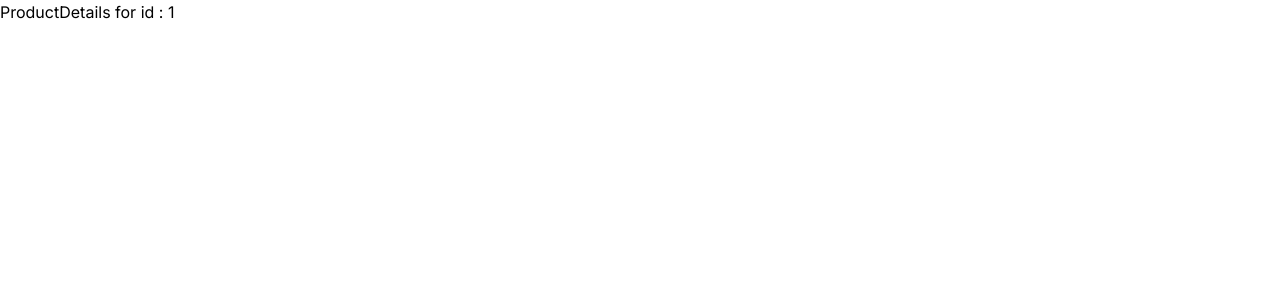
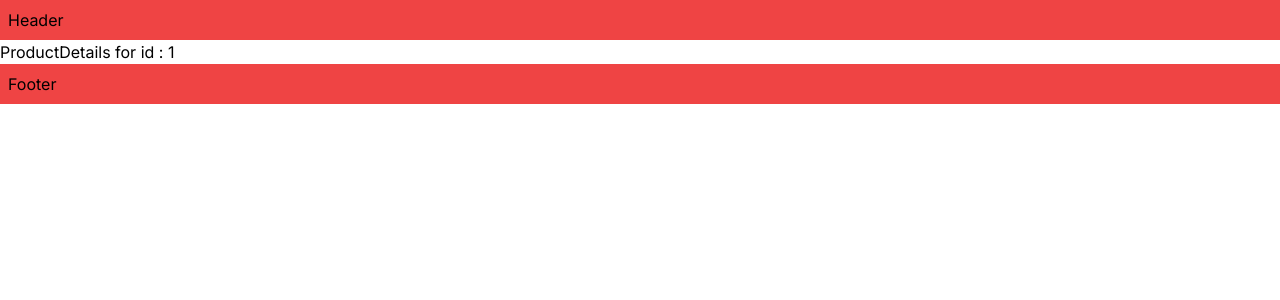
Before and after one commit to AlaaHamdyMohammadi/Next14-project, a Next.js app: page /products/1 in a window 1280 px wide. Shown: the top 300 px of the page. Built offline with nearby package versions, Linux system fonts and the light colour scheme.

Commit message:
add static and dynamic metadata

```diff
--- /dev/null
+++ b/src/app/about/page.tsx
@@ -0,0 +1,13 @@
+import { Metadata } from 'next'
+import React from 'react'
+
+export const metadata: Metadata = {
+    title: 'About page',
+}
+const AboutPage = () => {
+  return (
+    <div>AboutPage</div>
+  )
+}
+
+export default AboutPage
--- a/src/app/layout.tsx
+++ b/src/app/layout.tsx
@@ -16,7 +16,11 @@ export default function RootLayout({
 }>) {
   return (
     <html lang="en">
-      <body className={inter.className}>{children}</body>
+      <body className={inter.className}>
+        <header className="bg-red-500 p-2">Header</header>
+        {children}
+        <footer className="bg-red-500 p-2">Footer</footer>
+      </body>
     </html>
   );
 }
--- a/src/app/products/[productID]/page.tsx
+++ b/src/app/products/[productID]/page.tsx
@@ -1,6 +1,16 @@
 import React from 'react'
 
-const ProductDetails = ({params}: {params: {productID: string}}) => {
+interface ProductDetailsProps{
+  params: {productID: string}
+}
+
+export const generateMetadata = ({params}: ProductDetailsProps) => {
+  return {
+    title: `Product ${params.productID}`
+  }
+}
+
+const ProductDetails = ({params}: ProductDetailsProps) => {
   return (
     <div>ProductDetails for id : {params.productID}</div>
   )
```
